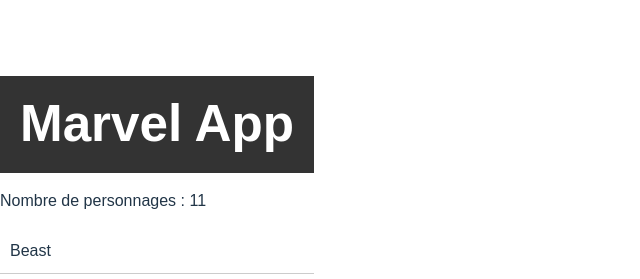
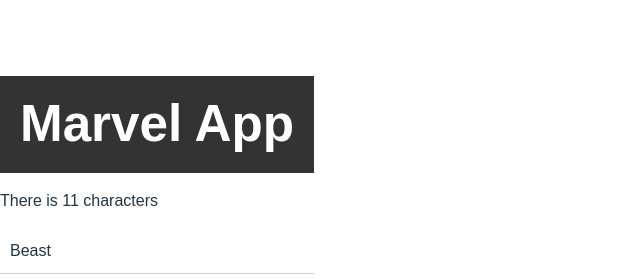
Before and after one commit to Xavier-Bar/marvel-app, a React (Vite) app: page / in a window 1280 px wide. Shown: the top 279 px of the page, without its empty margins (0-640 px from the left). Built offline with nearby package versions, Linux system fonts and the light colour scheme.

Commit message:
Create NumberOfCharacters component

```diff
--- a/src/App.jsx
+++ b/src/App.jsx
@@ -1,20 +1,13 @@
 import './App.css'
 import characters from './data/characters.json';
 import CharactersList from './components/CharactersList';
-
-function CharactersCount({ characters }) {
-  const count = characters.length;
-
-  return (
-    <p>Nombre de personnages : {count}</p>
-  );
-}
+import NumberOfCharacters from './components/NumberOfCharacters';
 
 function App() {
   return (
     <div>
       <h1>Marvel App</h1>
-      <CharactersCount characters={characters} />
+      <NumberOfCharacters characters={characters} />
       <CharactersList characters={characters} />
     </div>
   );
--- /dev/null
+++ b/src/components/NumberOfCharacters.jsx
@@ -0,0 +1,11 @@
+function NumberOfCharacters({ characters }) {
+  const count = characters.length;
+
+  if (count === 0) {
+    return <p>There is no character</p>;
+  }
+
+  return <p>There is {count} characters</p>;
+}
+
+export default NumberOfCharacters;
```
